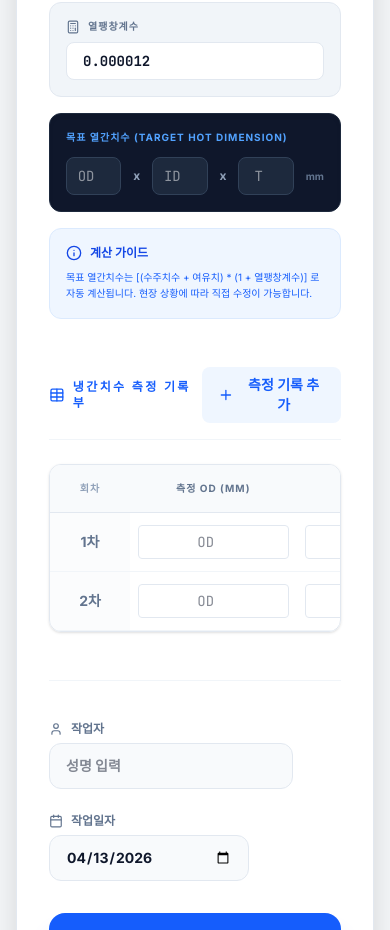
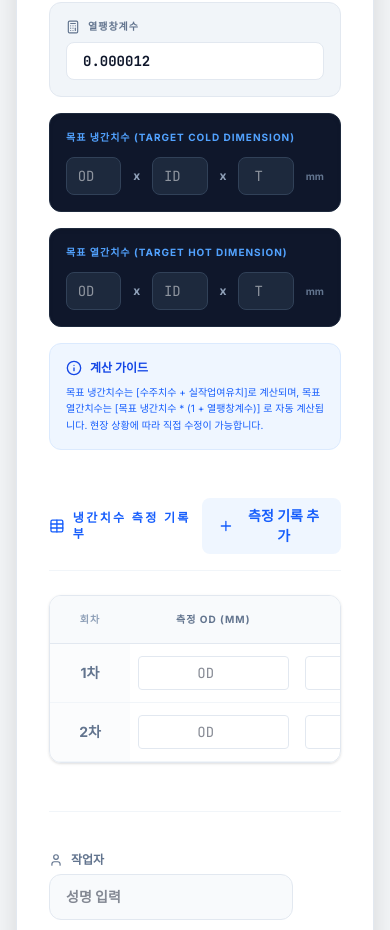
Before and after one commit to audifox1-ops/-, a React (Vite) app: page / in a window 390 px wide. Shown: the part 1560-2490 px from the top of the page. Built offline with nearby package versions, Linux system fonts and the light colour scheme.

Commit message:
feat: Add cold dimension field to data entry
Introduces a new field for tracking target cold dimensions in the data entry form and type definitions. This allows for more comprehensive data recording and comparison against measured values.

```diff
--- a/src/components/DataEntryForm.tsx
+++ b/src/components/DataEntryForm.tsx
@@ -36,10 +36,11 @@ interface DimensionSet {
   t: string;
 }
 
-interface FormState extends Omit<RingMillDataInput, 'size' | 'margin' | 'appliedMargin' | 'hotDimension' | 'measurements'> {
+interface FormState extends Omit<RingMillDataInput, 'size' | 'margin' | 'appliedMargin' | 'coldDimension' | 'hotDimension' | 'measurements'> {
   size: DimensionSet;
   margin: DimensionSet;
   appliedMargin: DimensionSet;
+  coldDimension: DimensionSet;
   hotDimension: DimensionSet;
   measurements: MeasurementRecord[];
 }
@@ -62,6 +63,7 @@ const initialFormState: FormState = {
   size: { ...initialDimension },
   margin: { ...initialDimension },
   appliedMargin: { ...initialDimension },
+  coldDimension: { ...initialDimension },
   hotDimension: { ...initialDimension },
   material: '',
   heatTreatmentType: '',
@@ -122,11 +124,17 @@ const MeasurementRow = React.memo(({
       </td>
       <td className="py-3 px-4">
         <div className="flex items-center justify-center gap-2 text-[11px] font-mono font-bold">
-          <span className={parseFloat(record.remainingOD) > 0 ? 'text-blue-600' : 'text-slate-400'}>{record.remainingOD}</span>
+          <span className={parseFloat(record.remainingOD) < 0 ? 'text-red-600 bg-red-50 px-1 rounded' : parseFloat(record.remainingOD) > 0 ? 'text-blue-600' : 'text-slate-400'}>
+            {record.remainingOD}
+          </span>
           <span className="text-slate-300">/</span>
-          <span className={parseFloat(record.remainingID) > 0 ? 'text-blue-600' : 'text-slate-400'}>{record.remainingID}</span>
+          <span className={parseFloat(record.remainingID) < 0 ? 'text-red-600 bg-red-50 px-1 rounded' : parseFloat(record.remainingID) > 0 ? 'text-blue-600' : 'text-slate-400'}>
+            {record.remainingID}
+          </span>
           <span className="text-slate-300">/</span>
-          <span className={parseFloat(record.remainingT) > 0 ? 'text-blue-600' : 'text-slate-400'}>{record.remainingT}</span>
+          <span className={parseFloat(record.remainingT) < 0 ? 'text-red-600 bg-red-50 px-1 rounded' : parseFloat(record.remainingT) > 0 ? 'text-blue-600' : 'text-slate-400'}>
+            {record.remainingT}
+          </span>
         </div>
       </td>
       <td className="py-3 px-4 text-center">
@@ -226,15 +234,26 @@ export default function DataEntryForm({ onSave, allRecords }: DataEntryFormProps
     const mID = parseFloat(formData.margin.id) || 0;
     const mT = parseFloat(formData.margin.t) || 0;
 
+    const amOD = parseFloat(formData.appliedMargin.od) || 0;
+    const amID = parseFloat(formData.appliedMargin.id) || 0;
+    const amT = parseFloat(formData.appliedMargin.t) || 0;
+
     const coeff = formData.thermalExpansionCoefficient || 0;
 
     setFormData(prev => {
-      // 1. Target Hot Dimension Calculation
-      // Target Cold = Size + Margin
-      const targetColdOD = sOD + mOD;
-      const targetColdID = sID + mID;
-      const targetColdT = sT + mT;
+      // 1. Target Cold Dimension Calculation
+      // Target Cold = Size + Applied Margin
+      const targetColdOD = sOD + amOD;
+      const targetColdID = sID + amID;
+      const targetColdT = sT + amT;
 
+      const newColdDimension = {
+        od: targetColdOD > 0 ? targetColdOD.toFixed(2) : prev.coldDimension.od,
+        id: targetColdID > 0 ? targetColdID.toFixed(2) : prev.coldDimension.id,
+        t: targetColdT > 0 ? targetColdT.toFixed(2) : prev.coldDimension.t,
+      };
+
+      // 2. Target Hot Dimension Calculation
       // Target Hot = Target Cold * (1 + Coeff)
       const targetHotOD = targetColdOD * (1 + coeff);
       const targetHotID = targetColdID * (1 + coeff);
@@ -246,7 +265,7 @@ export default function DataEntryForm({ onSave, allRecords }: DataEntryFormProps
         t: targetHotT > 0 ? targetHotT.toFixed(2) : prev.hotDimension.t,
       };
 
-      // 2. Remaining Margin Calculation for Measurements
+      // 3. Remaining Margin Calculation for Measurements
       const updatedMeasurements = prev.measurements.map(m => {
         const measuredOD = parseFloat(m.measuredOD) || 0;
         const measuredID = parseFloat(m.measuredID) || 0;
@@ -261,18 +280,20 @@ export default function DataEntryForm({ onSave, allRecords }: DataEntryFormProps
       });
 
       // Prevent unnecessary updates
+      const hasColdChanged = JSON.stringify(newColdDimension) !== JSON.stringify(prev.coldDimension);
       const hasHotChanged = JSON.stringify(newHotDimension) !== JSON.stringify(prev.hotDimension);
       const hasMeasurementsChanged = JSON.stringify(updatedMeasurements) !== JSON.stringify(prev.measurements);
 
-      if (!hasHotChanged && !hasMeasurementsChanged) return prev;
+      if (!hasColdChanged && !hasHotChanged && !hasMeasurementsChanged) return prev;
 
       return {
         ...prev,
+        coldDimension: newColdDimension,
         hotDimension: newHotDimension,
         measurements: updatedMeasurements
       };
     });
-  }, [formData.size, formData.margin, formData.thermalExpansionCoefficient, formData.measurements]);
+  }, [formData.size, formData.margin, formData.appliedMargin, formData.thermalExpansionCoefficient, formData.measurements]);
 
   const handleMfgNoChange = useCallback((e: React.ChangeEvent<HTMLInputElement>) => {
     let value = e.target.value.replace(/[^0-9]/g, '');
@@ -372,6 +393,7 @@ export default function DataEntryForm({ onSave, allRecords }: DataEntryFormProps
         size: formatDim(formData.size),
         margin: formatDim(formData.margin),
         appliedMargin: formatDim(formData.appliedMargin),
+        coldDimension: formatDim(formData.coldDimension),
         hotDimension: formatDim(formData.hotDimension),
       });
       setIsSaved(true);
@@ -416,6 +438,61 @@ export default function DataEntryForm({ onSave, allRecords }: DataEntryFormProps
                       </h4>
                       <button onClick={() => setSearchResults(null)} className="text-xs text-slate-400 hover:text-slate-600">닫기</button>
                     </div>
+                    {searchSN && searchResults.length === 1 ? (
+                      // Single Record Full Details
+                      <div className="bg-slate-50 rounded-xl p-6 border border-slate-200 grid grid-cols-2 md:grid-cols-4 gap-6">
+                        <div className="space-y-1">
+                          <p className="text-[10px] font-bold text-slate-400 uppercase">제조번호 / S/N</p>
+                          <p className="text-sm font-mono font-bold text-slate-700">{searchResults[0].manufacturingNo} / {searchResults[0].sn}</p>
+                        </div>
+                        <div className="space-y-1">
+                          <p className="text-[10px] font-bold text-slate-400 uppercase">규격 (SIZE)</p>
+                          <p className="text-sm font-bold text-slate-700">{searchResults[0].size}</p>
+                        </div>
+                        <div className="space-y-1">
+                          <p className="text-[10px] font-bold text-slate-400 uppercase">열처리 / 재질</p>
+                          <p className="text-sm font-bold text-slate-700">{searchResults[0].heatTreatmentType} / {searchResults[0].material}</p>
+                        </div>
+                        <div className="space-y-1">
+                          <p className="text-[10px] font-bold text-slate-400 uppercase">작업자 / 일자</p>
+                          <p className="text-sm font-bold text-slate-700">{searchResults[0].worker} ({searchResults[0].workDate})</p>
+                        </div>
+                        <div className="space-y-1">
+                          <p className="text-[10px] font-bold text-slate-400 uppercase">목표 냉간치수</p>
+                          <p className="text-sm font-mono font-bold text-blue-600">{searchResults[0].coldDimension}</p>
+                        </div>
+                        <div className="space-y-1">
+                          <p className="text-[10px] font-bold text-slate-400 uppercase">목표 열간치수</p>
+                          <p className="text-sm font-mono font-bold text-orange-600">{searchResults[0].hotDimension}</p>
+                        </div>
+                        <div className="space-y-1">
+                          <p className="text-[10px] font-bold text-slate-400 uppercase">여유치</p>
+                          <p className="text-sm font-bold text-slate-600">{searchResults[0].margin}</p>
+                        </div>
+                        <div className="space-y-1">
+                          <p className="text-[10px] font-bold text-slate-400 uppercase">실적용여유치</p>
+                          <p className="text-sm font-bold text-slate-600">{searchResults[0].appliedMargin}</p>
+                        </div>
+                        <div className="col-span-2 md:col-span-4 mt-2 pt-4 border-t border-slate-200">
+                          <p className="text-[10px] font-bold text-slate-400 uppercase mb-2">최근 측정 기록 ({searchResults[0].measurements.length}회차)</p>
+                          <div className="flex gap-4">
+                            <div className="bg-white px-3 py-2 rounded border border-slate-200">
+                              <span className="text-[10px] text-slate-400 block">측정 OD</span>
+                              <span className="text-sm font-mono font-bold text-slate-700">{searchResults[0].measurements[searchResults[0].measurements.length - 1]?.measuredOD || '-'}</span>
+                            </div>
+                            <div className="bg-white px-3 py-2 rounded border border-slate-200">
+                              <span className="text-[10px] text-slate-400 block">측정 ID</span>
+                              <span className="text-sm font-mono font-bold text-slate-700">{searchResults[0].measurements[searchResults[0].measurements.length - 1]?.measuredID || '-'}</span>
+                            </div>
+                            <div className="bg-white px-3 py-2 rounded border border-slate-200">
+                              <span className="text-[10px] text-slate-400 block">측정 T</span>
+                              <span className="text-sm font-mono font-bold text-slate-700">{searchResults[0].measurements[searchResults[0].measurements.length - 1]?.measuredT || '-'}</span>
+                            </div>
+                          </div>
+                        </div>
+                      </div>
+                    ) : (
+                      // List of Matching SNs
                       <div className="overflow-x-auto border border-slate-200 rounded-lg">
                         <table className="w-full text-left border-collapse min-w-[600px]">
                           <thead className="bg-slate-50">
@@ -423,7 +500,8 @@ export default function DataEntryForm({ onSave, allRecords }: DataEntryFormProps
                               <th className="px-4 py-2 text-[10px] font-bold text-slate-500 uppercase">S/N</th>
                               <th className="px-4 py-2 text-[10px] font-bold text-slate-500 uppercase">규격</th>
                               <th className="px-4 py-2 text-[10px] font-bold text-slate-500 uppercase">작업자</th>
-                            <th className="px-4 py-2 text-[10px] font-bold text-slate-500 uppercase">최종 측정</th>
+                              <th className="px-4 py-2 text-[10px] font-bold text-slate-500 uppercase">최종 측정 OD</th>
+                              <th className="px-4 py-2 text-[10px] font-bold text-slate-500 uppercase">일자</th>
                             </tr>
                           </thead>
                           <tbody className="divide-y divide-slate-100">
@@ -432,12 +510,16 @@ export default function DataEntryForm({ onSave, allRecords }: DataEntryFormProps
                                 <td className="px-4 py-2 text-sm font-mono font-bold text-slate-700">{record.sn}</td>
                                 <td className="px-4 py-2 text-xs text-slate-600">{record.size}</td>
                                 <td className="px-4 py-2 text-xs text-slate-600">{record.worker}</td>
-                              <td className="px-4 py-2 text-sm font-mono font-bold text-blue-600">{record.measurements[record.measurements.length - 1]?.measuredOD || '-'}</td>
+                                <td className="px-4 py-2 text-sm font-mono font-bold text-blue-600">
+                                  {record.measurements[record.measurements.length - 1]?.measuredOD || '-'} mm
+                                </td>
+                                <td className="px-4 py-2 text-xs text-slate-500">{record.workDate}</td>
                               </tr>
                             ))}
                           </tbody>
                         </table>
                       </div>
+                    )}
                   </div>
                 )}
               </motion.div>
@@ -519,6 +601,7 @@ export default function DataEntryForm({ onSave, allRecords }: DataEntryFormProps
                   </label>
                   <input type="number" name="thermalExpansionCoefficient" step="any" value={formData.thermalExpansionCoefficient} onChange={handleChange} className="w-full px-4 py-2 bg-white border border-slate-200 rounded-lg font-mono text-sm font-bold outline-none focus:ring-2 focus:ring-blue-500/20" />
                 </div>
+                <DimensionInput label="목표 냉간치수 (Target Cold Dimension)" data={formData.coldDimension} onChange={(f, v) => handleCategoryChange('coldDimension', f, v)} highlight />
                 <DimensionInput label="목표 열간치수 (Target Hot Dimension)" data={formData.hotDimension} onChange={(f, v) => handleCategoryChange('hotDimension', f, v)} highlight isHot />
                 <div className="p-4 bg-blue-50 rounded-xl border border-blue-100">
                   <div className="flex items-center gap-2 text-blue-700 mb-2">
@@ -526,7 +609,7 @@ export default function DataEntryForm({ onSave, allRecords }: DataEntryFormProps
                     <span className="text-xs font-bold">계산 가이드</span>
                   </div>
                   <p className="text-[10px] text-blue-600 leading-relaxed">
-                    목표 열간치수는 [(수주치수 + 여유치) * (1 + 열팽창계수)] 로 자동 계산됩니다. 현장 상황에 따라 직접 수정이 가능합니다.
+                    목표 냉간치수는 [수주치수 + 실작업여유치]로 계산되며, 목표 열간치수는 [목표 냉간치수 * (1 + 열팽창계수)] 로 자동 계산됩니다. 현장 상황에 따라 직접 수정이 가능합니다.
                   </p>
                 </div>
               </div>
--- a/src/types/RingMillData.ts
+++ b/src/types/RingMillData.ts
@@ -23,6 +23,7 @@ export interface RingMillData {
   material: string; // 재질
   heatTreatmentType: 'QT' | 'N' | 'S/A' | '기타' | string; // 열처리종류
   measurements: MeasurementRecord[]; // 다중 측정 기록부
+  coldDimension: string; // 목표 냉간치수 (OD x ID x T mm)
   hotDimension: string; // 목표 열간치수 (OD x ID x T mm)
   workDate: string; // 작업일자
   worker: string; // 작업자
```
Lines whose indentation alone changed are shown as unchanged.
